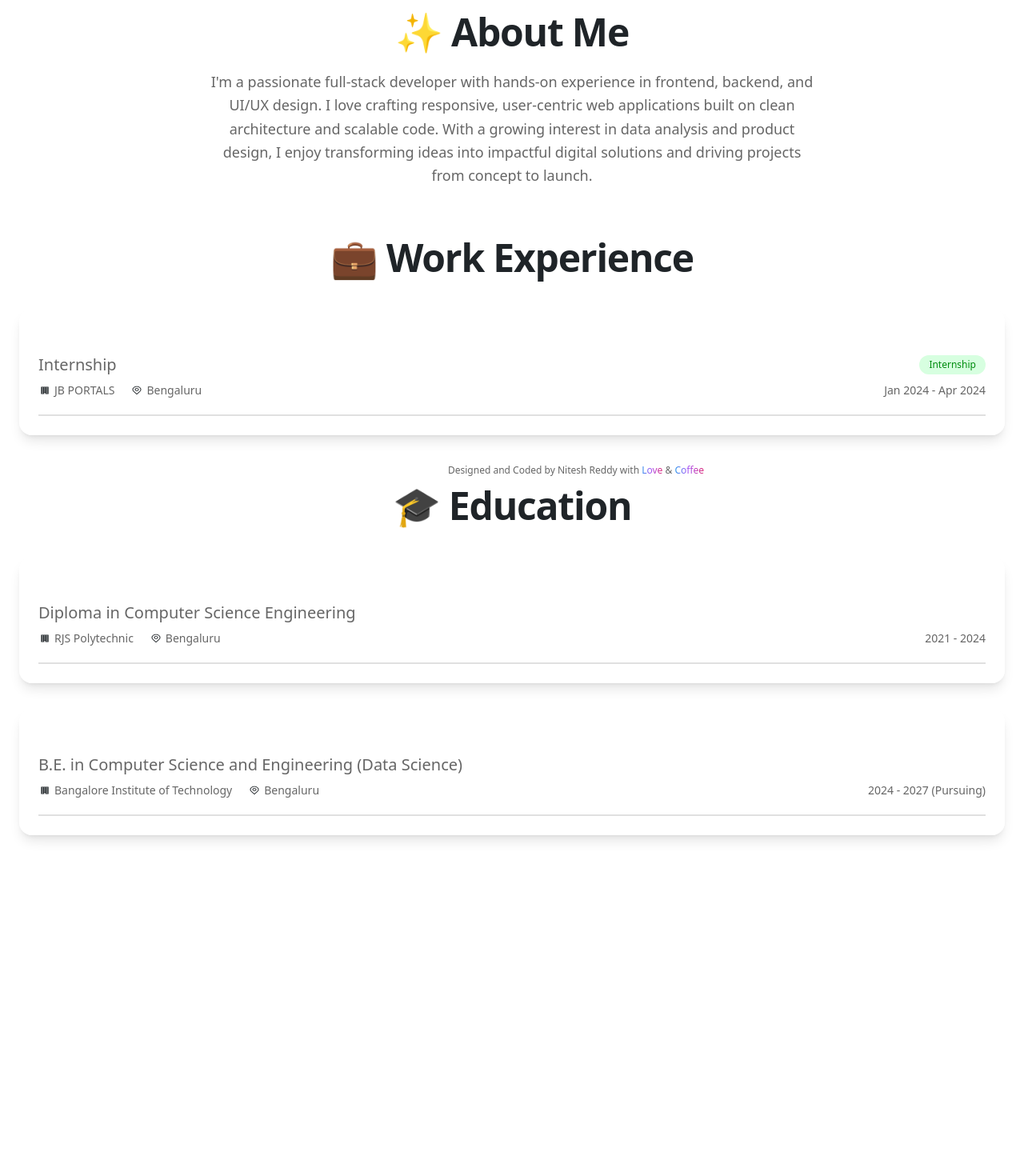
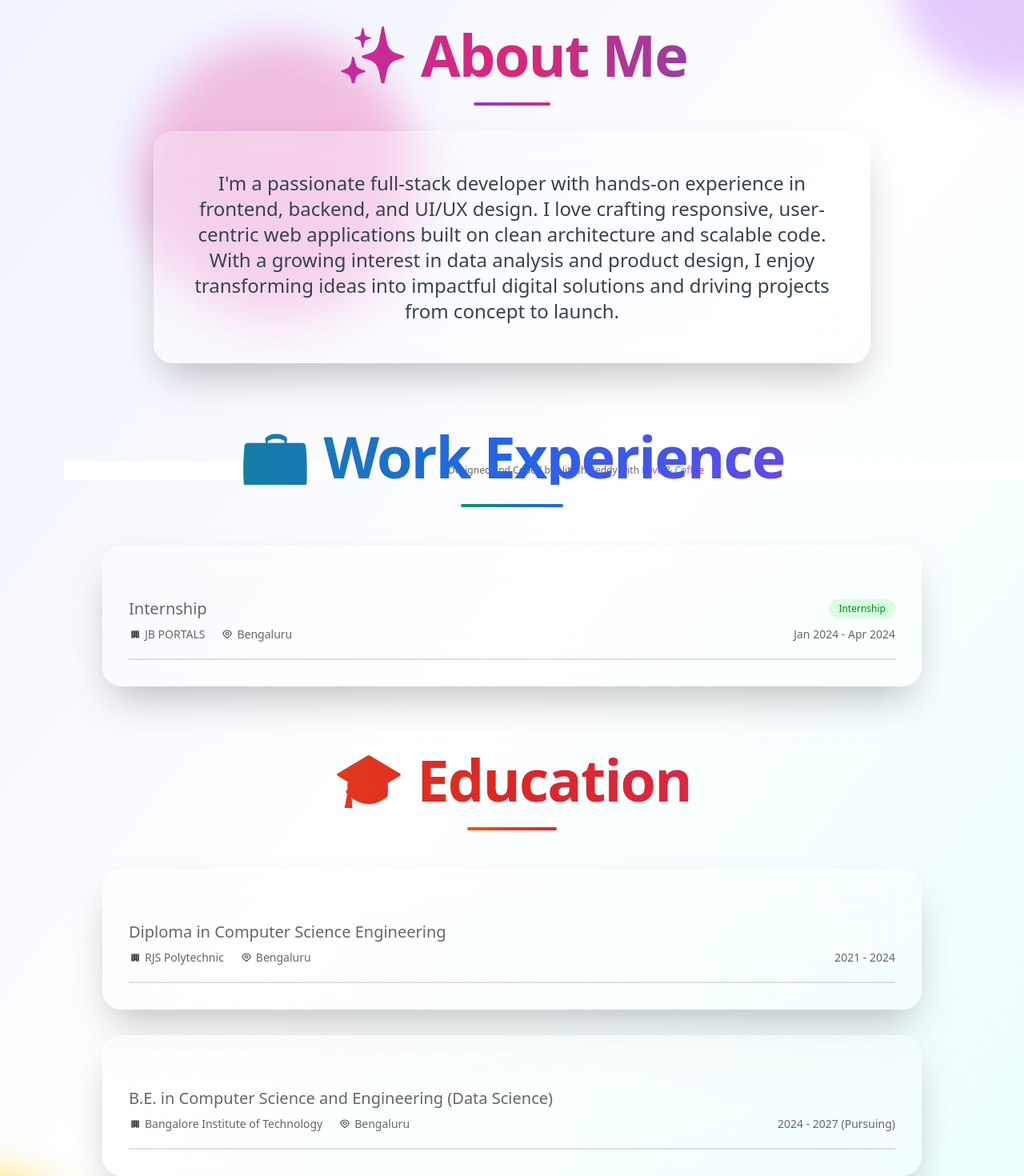
Before and after one commit to PanatiNitesh/Portfolio, a React (Create React App) app in the folder myself/: page /about in a window 1280 px wide. Shown: the part 200-1670 px from the top of the page at 80% size. Before the commit the page ends 1340 px from the top, so only its background shows below. Built offline with nearby package versions, Linux system fonts and the light colour scheme.

Commit message:
change theme

```diff
--- a/myself/src/Pages/About.js
+++ b/myself/src/Pages/About.js
@@ -4,26 +4,51 @@ import { personalDetails, workDetails, eduDetails } from "../Details";
 
 function About() {
   return (
-    <main className="container mx-auto px-6 pt-16 pb-24">
+    <main className="min-h-screen bg-gradient-to-br from-indigo-50 via-white to-cyan-50 dark:from-gray-900 dark:via-purple-900 dark:to-violet-900 relative overflow-hidden">
+      {/* Animated Background Elements */}
+      <div className="absolute inset-0 overflow-hidden pointer-events-none">
+        <div className="absolute -top-40 -right-40 w-80 h-80 bg-purple-300 rounded-full mix-blend-multiply filter blur-xl opacity-70 animate-blob"></div>
+        <div className="absolute -bottom-40 -left-40 w-80 h-80 bg-yellow-300 rounded-full mix-blend-multiply filter blur-xl opacity-70 animate-blob animation-delay-2000"></div>
+        <div className="absolute top-40 left-40 w-80 h-80 bg-pink-300 rounded-full mix-blend-multiply filter blur-xl opacity-70 animate-blob animation-delay-4000"></div>
+      </div>
+
+      <div className="container mx-auto px-6 pt-20 pb-32 relative z-10">
         {/* About Me Section */}
-      <section className="mb-16">
-        <h1 className="text-4xl md:text-5xl font-extrabold text-center text-dark-heading dark:text-light-heading mb-6 tracking-tight">
+        <section className="mb-20">
+          <div className="text-center mb-8 transform hover:scale-105 transition-all duration-500">
+            <h1 className="text-5xl md:text-7xl font-black bg-gradient-to-r from-purple-600 via-pink-600 to-blue-600 bg-clip-text text-transparent mb-6 tracking-tight leading-tight">
               ✨ About Me
             </h1>
-        <p className="text-lg text-content text-center leading-relaxed max-w-3xl mx-auto">
+            <div className="w-24 h-1 bg-gradient-to-r from-purple-600 to-pink-600 mx-auto rounded-full"></div>
+          </div>
+
+          <div className="backdrop-blur-xl bg-white/30 dark:bg-black/30 p-8 md:p-12 rounded-3xl shadow-2xl border border-white/20 dark:border-gray-700/30 max-w-4xl mx-auto hover:shadow-purple-500/25 transition-all duration-500 hover:-translate-y-2">
+            <p className="text-xl md:text-2xl text-gray-700 dark:text-gray-200 leading-relaxed font-medium text-center">
               {personalDetails.about}
             </p>
+          </div>
         </section>
 
         {/* Work Experience Section */}
-      <section className="mb-16">
-        <h1 className="text-4xl md:text-5xl font-extrabold text-center text-dark-heading dark:text-light-heading mb-10 tracking-tight">
+        <section className="mb-20">
+          <div className="text-center mb-12 transform hover:scale-105 transition-all duration-500">
+            <h1 className="text-5xl md:text-7xl font-black bg-gradient-to-r from-emerald-600 via-blue-600 to-purple-600 bg-clip-text text-transparent mb-6 tracking-tight leading-tight">
               💼 Work Experience
             </h1>
-        <div className="space-y-8">
+            <div className="w-32 h-1 bg-gradient-to-r from-emerald-600 to-blue-600 mx-auto rounded-full"></div>
+          </div>
+
+          <div className="grid gap-8 max-w-5xl mx-auto">
             {React.Children.toArray(
-            workDetails.map(({ Position, Company, Location, Type, Duration }) => (
-              <div className="bg-white/80 dark:bg-[#1f1f1f]/80 p-6 rounded-2xl shadow-lg hover:shadow-xl transition duration-300">
+              workDetails.map(({ Position, Company, Location, Type, Duration }, index) => (
+                <div
+                  className="group backdrop-blur-xl bg-gradient-to-br from-white/40 to-white/20 dark:from-gray-800/40 dark:to-gray-900/20 p-8 rounded-3xl shadow-2xl border border-white/30 dark:border-gray-600/30 hover:shadow-emerald-500/25 transition-all duration-700 hover:-translate-y-3 hover:rotate-1 transform"
+                  style={{
+                    animationDelay: `${index * 100}ms`
+                  }}
+                >
+                  <div className="absolute inset-0 bg-gradient-to-br from-emerald-500/10 to-blue-500/10 rounded-3xl opacity-0 group-hover:opacity-100 transition-opacity duration-500"></div>
+                  <div className="relative z-10">
                     <Work
                       position={Position}
                       company={Company}
@@ -32,6 +57,7 @@ function About() {
                       duration={Duration}
                     />
                   </div>
+                </div>
               ))
             )}
           </div>
@@ -39,13 +65,24 @@ function About() {
 
         {/* Education Section */}
         <section>
-        <h1 className="text-4xl md:text-5xl font-extrabold text-center text-dark-heading dark:text-light-heading mb-10 tracking-tight">
+          <div className="text-center mb-12 transform hover:scale-105 transition-all duration-500">
+            <h1 className="text-5xl md:text-7xl font-black bg-gradient-to-r from-orange-600 via-red-600 to-pink-600 bg-clip-text text-transparent mb-6 tracking-tight leading-tight">
               🎓 Education
             </h1>
-        <div className="space-y-8">
+            <div className="w-28 h-1 bg-gradient-to-r from-orange-600 to-red-600 mx-auto rounded-full"></div>
+          </div>
+
+          <div className="grid gap-8 max-w-5xl mx-auto">
             {React.Children.toArray(
-            eduDetails.map(({ Position, Company, Location, Type, Duration }) => (
-              <div className="bg-white/80 dark:bg-[#1f1f1f]/80 p-6 rounded-2xl shadow-lg hover:shadow-xl transition duration-300">
+              eduDetails.map(({ Position, Company, Location, Type, Duration }, index) => (
+                <div
+                  className="group backdrop-blur-xl bg-gradient-to-br from-white/40 to-white/20 dark:from-gray-800/40 dark:to-gray-900/20 p-8 rounded-3xl shadow-2xl border border-white/30 dark:border-gray-600/30 hover:shadow-orange-500/25 transition-all duration-700 hover:-translate-y-3 hover:-rotate-1 transform"
+                  style={{
+                    animationDelay: `${index * 150}ms`
+                  }}
+                >
+                  <div className="absolute inset-0 bg-gradient-to-br from-orange-500/10 to-red-500/10 rounded-3xl opacity-0 group-hover:opacity-100 transition-opacity duration-500"></div>
+                  <div className="relative z-10">
                     <Work
                       position={Position}
                       company={Company}
@@ -54,10 +91,52 @@ function About() {
                       {...(Type && { type: Type })}
                     />
                   </div>
+                </div>
               ))
             )}
           </div>
         </section>
+      </div>
+
+      <style jsx>{`
+        @keyframes blob {
+          0% {
+            transform: translate(0px, 0px) scale(1);
+          }
+          33% {
+            transform: translate(30px, -50px) scale(1.1);
+          }
+          66% {
+            transform: translate(-20px, 20px) scale(0.9);
+          }
+          100% {
+            transform: translate(0px, 0px) scale(1);
+          }
+        }
+
+        .animate-blob {
+          animation: blob 7s infinite;
+        }
+
+        .animation-delay-2000 {
+          animation-delay: 2s;
+        }
+
+        .animation-delay-4000 {
+          animation-delay: 4s;
+        }
+
+        /* Smooth scrolling for the entire page */
+        html {
+          scroll-behavior: smooth;
+        }
+
+        /* Custom gradient text selection */
+        ::selection {
+          background: linear-gradient(45deg, #667eea 0%, #764ba2 100%);
+          color: white;
+        }
+      `}</style>
     </main>
   );
 }
```
Lines whose indentation alone changed are shown as unchanged.
